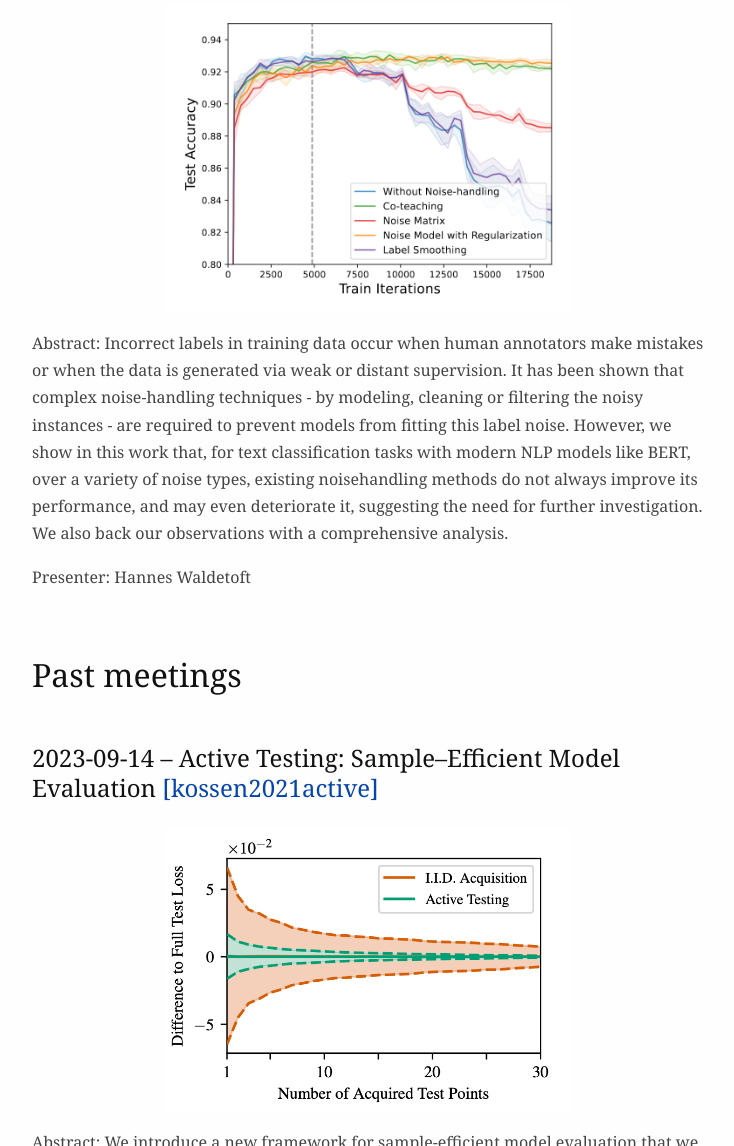
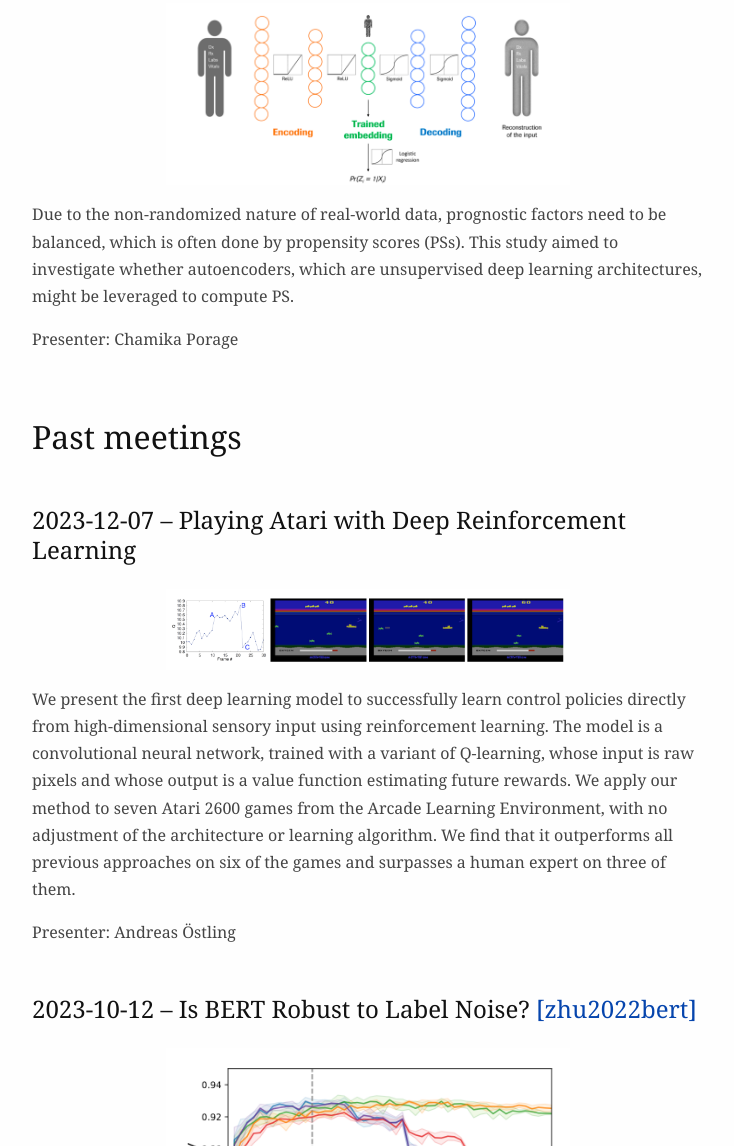
Before and after one commit to ninpnin/journal-club, a plain HTML site: page index.html in a window 1280 px wide. Shown: the part 430-1576 px from the top of the page, without its empty margins (272-1006 px from the left). Drawn offline with Linux system fonts and the light colour scheme.

Commit message:
fix: beautifty HTML

```diff
--- a/index.html
+++ b/index.html
@@ -32,6 +32,31 @@
     <p>This is the Machine learning and Statistics Journal Club. We gather
     roughly every third week.</p>
     <h2>Upcoming meetings</h2>
+    <h3>2024-01-18 – Deep Learning-based Propensity Scores</h3>
+    <figure>
+      <p><img src="img/vitals-autoencoder.png" style="width:60.0%" /></p>
+    </figure>
+    <p>Due to the non-randomized nature of real-world data, prognostic
+      factors need to be balanced, which is often done by propensity scores
+      (PSs). This study aimed to investigate whether autoencoders, which are
+      unsupervised deep learning architectures, might be leveraged to compute
+    PS.</p>
+    <p>Presenter: Chamika Porage</p>
+    <h2>Past meetings</h2>
+    <h3>2023-12-07 – Playing Atari with Deep Reinforcement Learning</h3>
+    <figure>
+      <p><img src="img/atari.png" style="width:60.0%" /></p>
+    </figure>
+    <p>We present the first deep learning model to successfully learn
+      control policies directly from high-dimensional sensory input using
+      reinforcement learning. The model is a convolutional neural network,
+      trained with a variant of Q-learning, whose input is raw pixels and
+      whose output is a value function estimating future rewards. We apply our
+      method to seven Atari 2600 games from the Arcade Learning Environment,
+      with no adjustment of the architecture or learning algorithm. We find
+      that it outperforms all previous approaches on six of the games and
+    surpasses a human expert on three of them.</p>
+    <p>Presenter: Andreas Östling</p>
     <h3>2023-10-12 – Is BERT Robust to Label Noise? <a href="#zhu2022bert"
     class="ref">[zhu2022bert]</a></h3>
     <figure>
@@ -48,7 +73,6 @@ methods do not always improve its performance, and may even deteriorate
       it, suggesting the need for further investigation. We also back our
     observations with a comprehensive analysis.</p>
     <p>Presenter: Hannes Waldetoft</p>
-<h2>Past meetings</h2>
     <h3>2023-09-14 – Active Testing: Sample–Efficient Model Evaluation <a
     href="#kossen2021active" class="ref">[kossen2021active]</a></h3>
     <figure>
```
Lines whose indentation alone changed are shown as unchanged.
